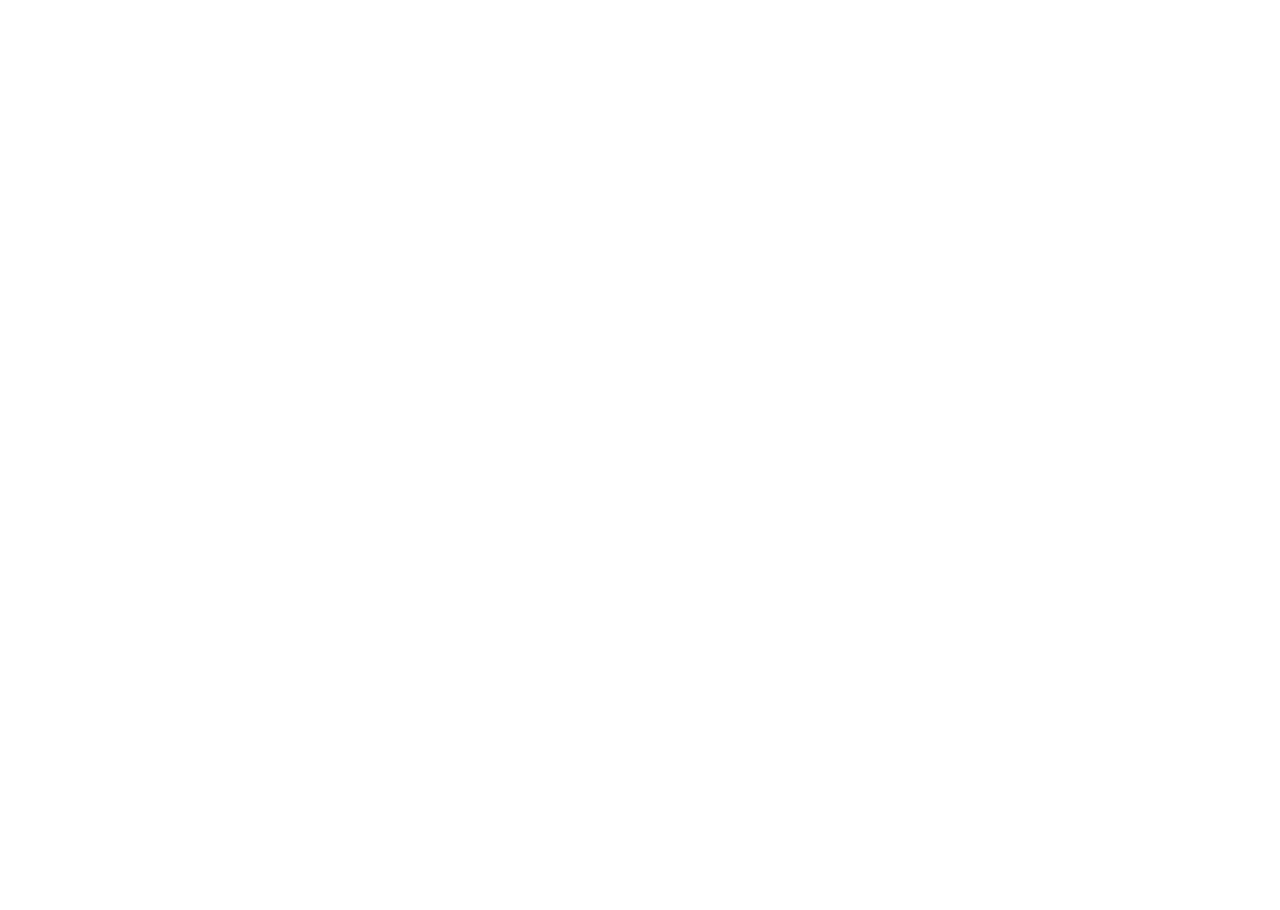
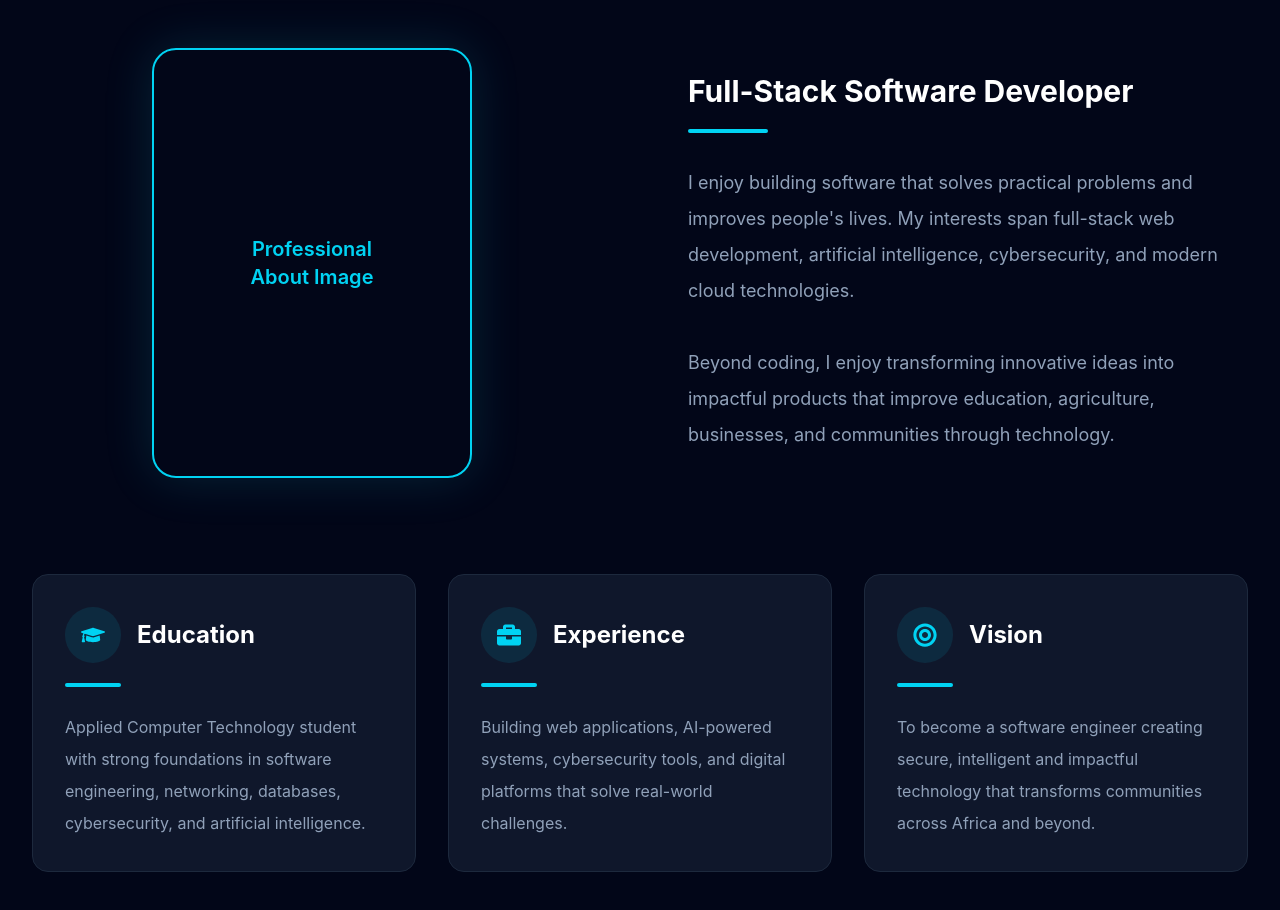
Before and after one commit to matsonemmanuel/matportfolio, a React app in the folder portfolio/: page / in a window 1280 px wide. Shown: the part 1100-2010 px from the top of the page. Before the commit the page ends 800 px from the top, so only its background shows below. Built offline with nearby package versions, Linux system fonts and the light colour scheme; the HTML template or start-up script is replaced by a standard one.

Commit message:
About me section well created and desgined too

```diff
--- a/portfolio/src/App.jsx
+++ b/portfolio/src/App.jsx
@@ -1,12 +1,14 @@
 
 import Navbar from "./layouts/Navbar";
 import Hero from "./sections/Hero";
+import About from "./sections/About";
 
 function App() {
   return (
     <>
       <Navbar />
       <Hero />
+      <About />
     </>
   );
 }
--- a/portfolio/src/sections/About.jsx
+++ b/portfolio/src/sections/About.jsx
@@ -0,0 +1,263 @@
+
+import {
+  FaGraduationCap,
+  FaBriefcase,
+  FaBullseye,
+} from "react-icons/fa";
+
+
+function About() {
+  return (
+    <section
+      id="about"
+      className="bg-slate-950 text-white py-28 px-8 scroll-mt-24"
+    >
+      <div className="max-w-7xl mx-auto">
+
+        {/* ========================= */}
+        {/* Section Heading */}
+        {/* ========================= */}
+
+        <div className="text-center mb-20">
+
+          <h2 className="text-cyan-400 uppercase tracking-[0.3em] text-sm font-semibold">
+            About Me
+          </h2>
+
+          <h1 className="text-4xl md:text-5xl font-bold mt-4">
+            Turning Ideas Into
+            <span className="text-cyan-400">
+              {" "}Digital Solutions
+            </span>
+          </h1>
+
+        </div>
+
+        {/* ========================= */}
+        {/* Image + Text */}
+        {/* ========================= */}
+
+        <div className="grid lg:grid-cols-2 gap-24 items-center">
+
+          {/* Left */}
+
+          <div className="flex justify-center">
+
+            <div
+              className="
+                w-80
+                h-[430px]
+                rounded-3xl
+                border-2
+                border-cyan-400
+                flex
+                items-center
+                justify-center
+                shadow-[0_0_50px_rgba(34,211,238,0.15)]
+                hover:scale-105
+                hover:shadow-[0_0_70px_rgba(34,211,238,0.30)]
+                transition-all
+                duration-500
+              "
+            >
+
+              <p className="text-cyan-400 text-xl font-semibold text-center">
+                Professional
+                <br />
+                About Image
+              </p>
+
+            </div>
+
+          </div>
+
+          {/* Right */}
+
+          <div>
+
+            <h3 className="text-3xl font-bold">
+              Full-Stack Software Developer
+            </h3>
+
+            <div className="w-20 h-1 bg-cyan-400 rounded-full mt-5 mb-8"></div>
+
+            <p className="text-slate-400 text-lg leading-9 max-w-xl">
+
+              I enjoy building software that solves practical problems
+              and improves people's lives. My interests span full-stack
+              web development, artificial intelligence,
+              cybersecurity, and modern cloud technologies.
+
+              <br />
+              <br />
+
+              Beyond coding, I enjoy transforming innovative ideas into
+              impactful products that improve education, agriculture,
+              businesses, and communities through technology.
+
+            </p>
+
+          </div>
+
+        </div>
+
+        {/* ========================= */}
+        {/* Cards */}
+        {/* ========================= */}
+
+        <div className="grid md:grid-cols-3 gap-8 mt-24 items-stretch">
+
+          {/* Education */}
+
+          <div
+            className="
+              bg-slate-900
+              rounded-2xl
+              p-8
+              h-full
+              border
+              border-slate-800
+              hover:border-cyan-400
+              hover:-translate-y-2
+              hover:scale-[1.02]
+              hover:shadow-[0_0_30px_rgba(34,211,238,0.15)]
+              transition-all
+              duration-300
+            "
+          >
+
+            {/* Heading */}
+
+            <div className="flex items-center gap-4 mb-5">
+
+
+              <div className="w-14 h-14 rounded-full bg-cyan-400/10 flex items-center justify-center">
+
+                <FaGraduationCap className="text-cyan-400 text-2xl" />
+
+              </div>
+
+              <h3 className="text-2xl font-bold text-white">
+                Education
+              </h3>
+
+            </div>
+
+            {/* Accent Line */}
+
+            <div className="w-14 h-1 bg-cyan-400 rounded-full mb-6"></div>
+
+            {/* Text */}
+
+            <p className="text-slate-400 leading-8">
+
+              Applied Computer Technology student with
+              strong foundations in software engineering,
+              networking, databases, cybersecurity,
+              and artificial intelligence.
+
+            </p>
+
+          </div>
+
+          {/* Experience */}
+
+          <div
+            className="
+              bg-slate-900
+              rounded-2xl
+              p-8
+              h-full
+              border
+              border-slate-800
+              hover:border-cyan-400
+              hover:-translate-y-2
+              hover:scale-[1.02]
+              hover:shadow-[0_0_30px_rgba(34,211,238,0.15)]
+              transition-all
+              duration-300
+            "
+          >
+
+            <div className="flex items-center gap-4 mb-5">
+
+              <div className="w-14 h-14 rounded-full bg-cyan-400/10 flex items-center justify-center">
+
+                <FaBriefcase className="text-cyan-400 text-2xl" />
+
+              </div>
+
+              <h3 className="text-2xl font-bold">
+                Experience
+              </h3>
+
+            </div>
+
+            <div className="w-14 h-1 bg-cyan-400 rounded-full mb-6"></div>
+
+            <p className="text-slate-400 leading-8">
+
+              Building web applications,
+              AI-powered systems,
+              cybersecurity tools,
+              and digital platforms that solve
+              real-world challenges.
+
+            </p>
+
+          </div>
+
+          {/* Vision */}
+
+          <div
+            className="
+            bg-slate-900
+            rounded-2xl
+            p-8
+            h-full
+            border
+            border-slate-800
+            hover:border-cyan-400
+            hover:-translate-y-2
+            hover:scale-[1.02]
+            hover:shadow-[0_0_30px_rgba(34,211,238,0.15)]
+            transition-all
+            duration-300
+          "
+          >
+
+            <div className="flex items-center gap-4 mb-5">
+
+              <div className="w-14 h-14 rounded-full bg-cyan-400/10 flex items-center justify-center">
+
+                <FaBullseye className="text-cyan-400 text-2xl" />
+
+              </div>
+
+              <h3 className="text-2xl font-bold">
+                Vision
+              </h3>
+
+            </div>
+
+            <div className="w-14 h-1 bg-cyan-400 rounded-full mb-6"></div>
+
+            <p className="text-slate-400 leading-8">
+
+              To become a software engineer creating
+              secure, intelligent and impactful
+              technology that transforms communities
+              across Africa and beyond.
+
+            </p>
+
+          </div>
+
+        </div>
+
+      </div>
+    </section>
+  );
+}
+
+export default About;
--- a/portfolio/src/sections/Hero.jsx
+++ b/portfolio/src/sections/Hero.jsx
@@ -5,7 +5,7 @@
   return (
     <section
       id="home"
-      className="min-h-screen bg-slate-900 pt-28"
+      className="min-h-screen bg-slate-900 pt-28 pb-20"
     >
       <div className="max-w-7xl mx-auto px-8 h-full">
 
@@ -46,11 +46,12 @@
                 href="#projects"
                 className="bg-cyan-400 text-slate-900 px-8 py-4 rounded-xl font-semibold text-center hover:bg-cyan-300 hover:scale-105 transition-all duration-300 shadow-lg"
               >
-                Explore My work
+                Explore My Work
               </a>
 
               <a
                 href="/cv.pdf"
+                download
                 className="border-2 border-cyan-400 text-cyan-400 px-8 py-4 rounded-xl font-semibold text-center hover:bg-cyan-400 hover:text-slate-900 hover:scale-105 transition-all duration-300"
               >
                 Download CV
```
